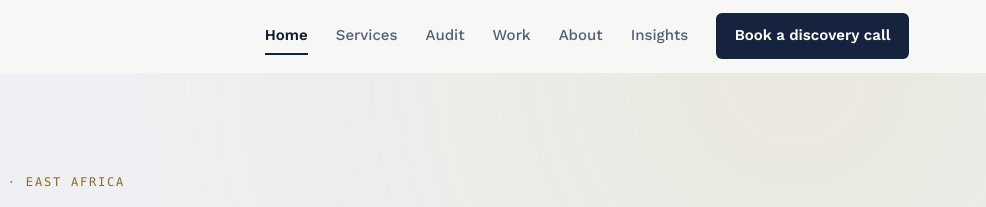
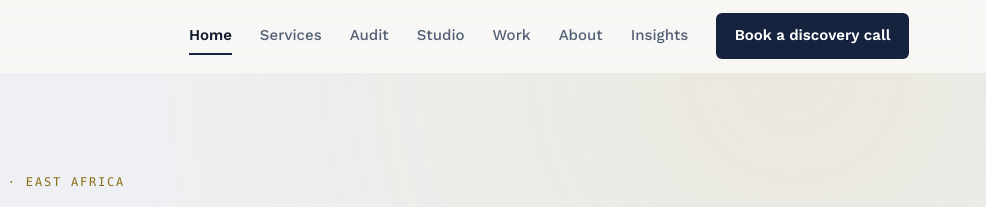
Before and after one commit to SpeakPower-commits/SpeakPower, a plain HTML site: page index.html in a window 1280 px wide. Shown: the top 207 px of the page, 294-1280 px from the left. Drawn offline with nearby package versions, Linux system fonts and the light colour scheme.

Commit message:
Add SpeakPower Studio to site navigation

```diff
--- a/index.html
+++ b/index.html
@@ -37,7 +37,7 @@
 <header class="site-header"><div class="wrap">
 <a href="index.html" class="logo" aria-label="SpeakPower — home"><img class="logo-mark" src="assets/logo-mark.png" alt="" width="160" height="160"><span class="logo-text">Speak<span>Power</span></span></a>
 <nav class="nav-links" id="navLinks" aria-label="Primary">
-<a href="index.html" aria-current="page">Home</a><a href="services.html">Services</a><a href="audit.html">Audit</a><a href="work.html">Work</a><a href="about.html">About</a><a href="https://speakpower1.blogspot.com" target="_blank" rel="noopener">Insights</a><a href="contact.html" class="nav-cta">Book a discovery call</a>
+<a href="index.html" aria-current="page">Home</a><a href="services.html">Services</a><a href="audit.html">Audit</a><a href="studio.html">Studio</a><a href="work.html">Work</a><a href="about.html">About</a><a href="https://speakpower1.blogspot.com" target="_blank" rel="noopener">Insights</a><a href="contact.html" class="nav-cta">Book a discovery call</a>
 </nav>
 <button class="nav-toggle" id="navToggle" type="button" aria-label="Open menu" aria-expanded="false" aria-controls="navLinks">&#9776;</button>
 </div></header>
```
